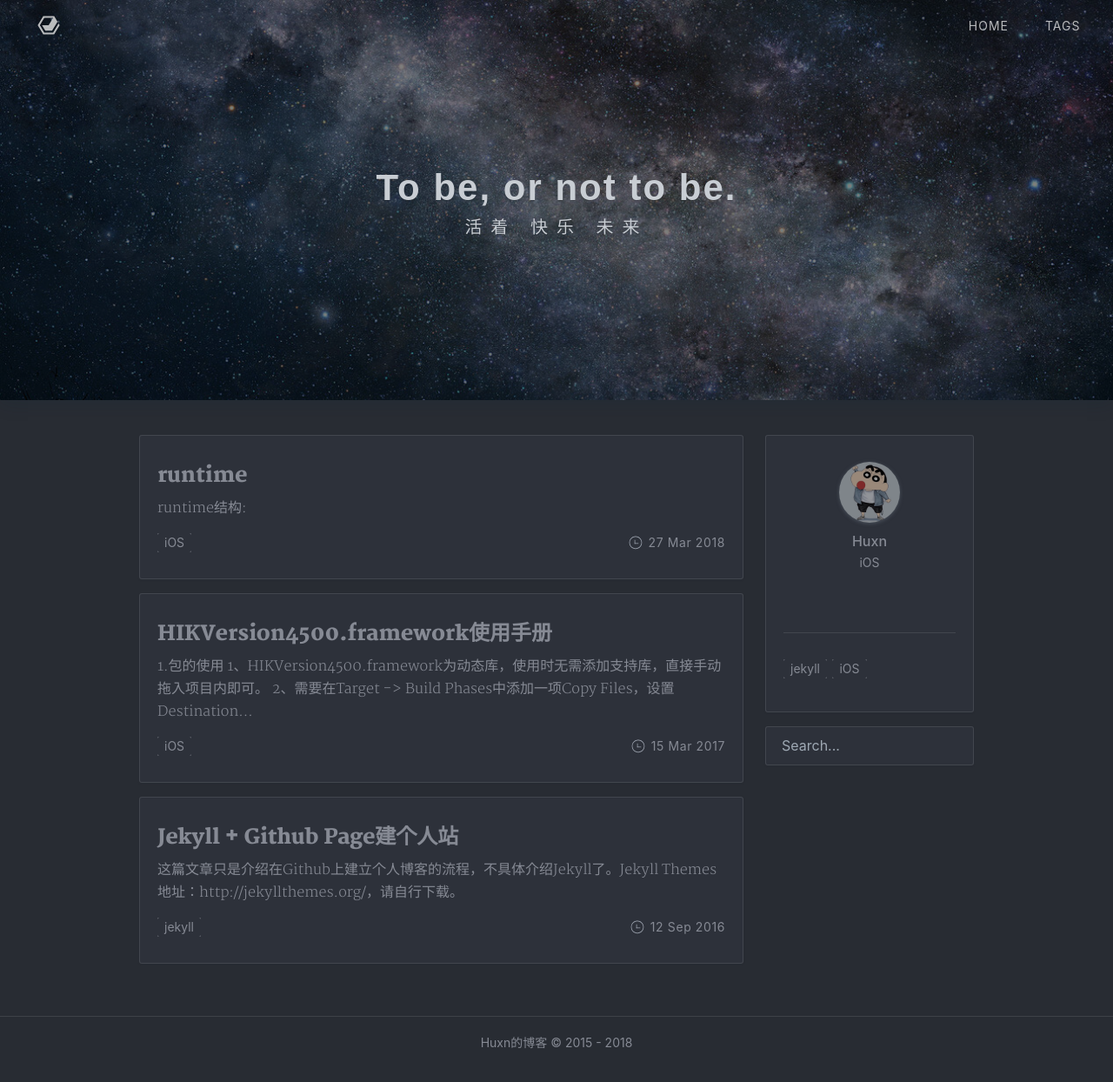
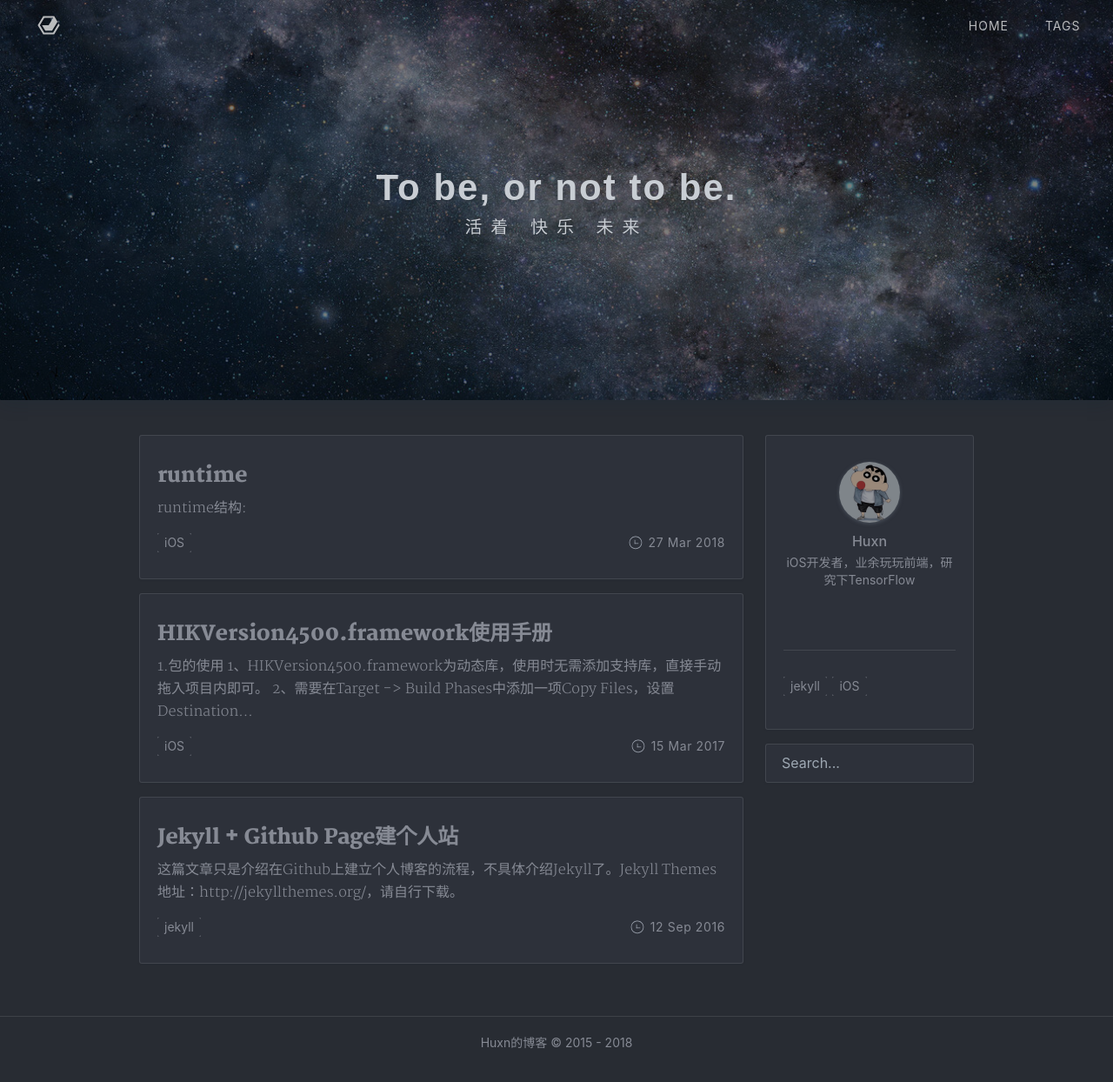
Before and after one commit to ToTankHX/ToTankHX.github.io, a Jekyll site: the page built from index.html, in a window 1280 px wide and 1249 px high. Shown: the top 1244 px of the window at 87% size. Built offline with Jekyll 4.4.1, drawn with Linux system fonts in a browser that asks for light colours; nearby versions of some CDN libraries; the list of posts is cut into pages by our own code; a style sheet for code colours, icons or effects is not loaded.

Commit message:
edit self bio

```diff
--- a/_config.yml
+++ b/_config.yml
@@ -18,8 +18,8 @@ footer:
 
 # Author 配置博主信息
 author: 'Huxn'
-nickname: 'xxx'
-bio: 'iOS'
+nickname: 'hn'
+bio: 'iOS开发者，业余玩玩前端，研究下TensorFlow'
 avatar: '/assets/img/avatar.jpg'
 
 # Search
```
